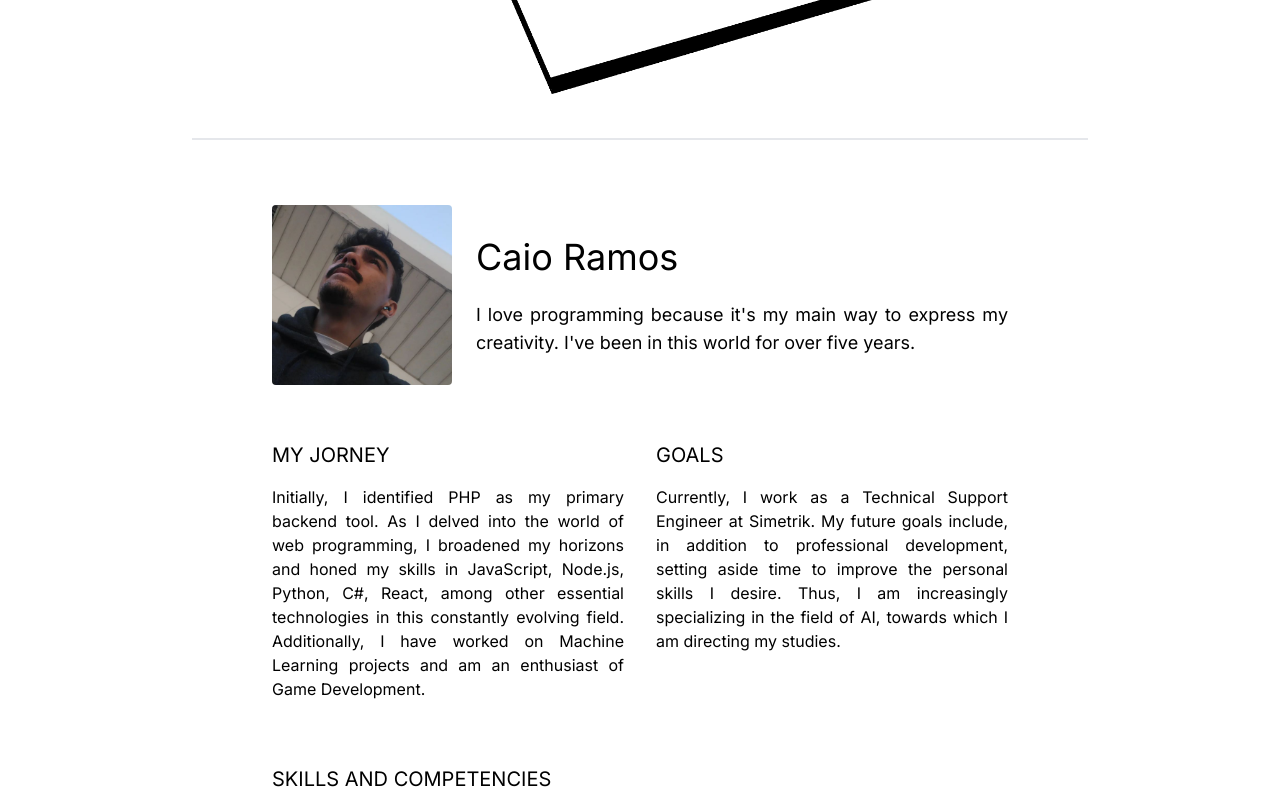
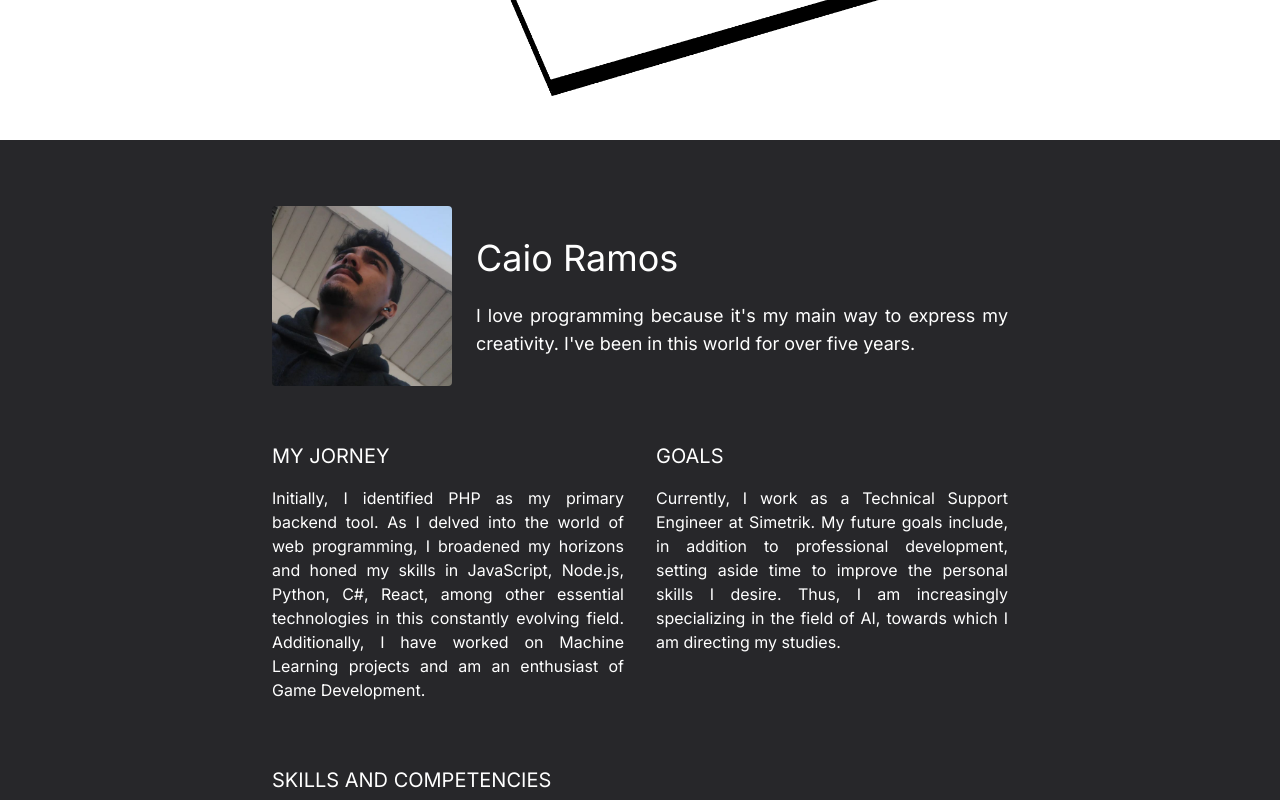
Before and after one commit to CaioLr/portfolio_v2, a Next.js app: page / in a window 1280 px wide. Shown: the part 660-1460 px from the top of the page. Built offline with nearby package versions, Linux system fonts and the light colour scheme.

Commit message:
refactor(pages/components): adjusts after dark mode

```diff
--- a/src/app/Components/ProjectsBox.tsx
+++ b/src/app/Components/ProjectsBox.tsx
@@ -2,7 +2,7 @@ import React from 'react'
 
 const ProjectsBox = () => {
   return (
-    <div className='bg-red-800 w-full h-full'>
+    <div className='bg-gray-900 w-full h-full'>
 
     </div>
   )
--- a/src/app/pages/About.tsx
+++ b/src/app/pages/About.tsx
@@ -36,30 +36,30 @@ const About = (props: any) => {
     <div id='about' className='flex h-screen w-full justify-center'>
 
     {/* WEB */}
-    <div className='hidden lg:flex flex-col h-screen w-[70%]'>
-      <div className='flex flex-col w-full h-full justify-center'>
+    <div className='hidden lg:flex flex-col h-screen w-full bg-zinc-800 items-center'>
+      <div className='flex flex-col w-[70%] h-full justify-center '>
 
         <div className="flex justify-start mb-4 mt-10 px-20">
               <img className="object-cover w-[180px] h-[180px] self-center mb-6 rounded" src="about/fotocaio.jpg" alt=""/>
               <div>
-                <p className="text-4xl mb-6 pl-6 pt-8">Caio Ramos</p >
-                <p className="text-lg mb-6 pl-6 text-justify">{texts[props.language]['text1']}</p>
+                <p className="text-4xl text-white mb-6 pl-6 pt-8">Caio Ramos</p >
+                <p className="text-lg  text-white mb-6 pl-6 text-justify">{texts[props.language]['text1']}</p>
               </div>
         </div>
 
         <div className='flex flex-row my-4 px-20 justify-evenly'>
             <div className='flex flex-col w-full justify-start mr-8'>
-              <p className='text-xl uppercase mb-4'>{texts[props.language]['title1']}</p>
-              <p className='text-base text-justify'>{texts[props.language]['text2']}</p>
+              <p className='text-xl text-white uppercase mb-4'>{texts[props.language]['title1']}</p>
+              <p className='text-base text-white text-justify'>{texts[props.language]['text2']}</p>
             </div>
             <div className='flex flex-col w-full justify-start'>
-              <p className='text-xl uppercase mb-4'>{texts[props.language]['title2']}</p>
-              <p className='text-base text-justify'>{texts[props.language]['text3']}</p>
+              <p className='text-xl text-white uppercase mb-4'>{texts[props.language]['title2']}</p>
+              <p className='text-base text-white text-justify'>{texts[props.language]['text3']}</p>
             </div>
         </div>
 
         <div className='flex flex-col  mb-5 mt-12 px-20'>
-          <p className='text-xl uppercase mb-6'>{texts[props.language]['title3']}</p>
+          <p className='text-xl text-white uppercase mb-6'>{texts[props.language]['title3']}</p>
           <div className='flex flex-wrap mb-4'>
 
             <img className='mr-4' src="https://cdn.jsdelivr.net/gh/devicons/devicon@latest/icons/php/php-original.svg" width="40" height="40"/>
@@ -81,12 +81,12 @@ const About = (props: any) => {
         </div>
 
       </div>
-      <Line></Line>
+
     </div>
 
     {/* MOBILE */}
     <div className='flex lg:hidden flex-col h-screen w-[90%]'>
-    <div className='w-full h-full'>
+    <div className='flex flex-col w-full h-full justify-center'>
 
         <div className="flex flex-col justify-start mb-4 mt-6 px-0">
             <div className='flex flex-row'>
@@ -136,7 +136,7 @@ const About = (props: any) => {
 
         </div>
 
-    <Line></Line>
+
     </div>
 
     </div>
--- a/src/app/pages/Start.tsx
+++ b/src/app/pages/Start.tsx
@@ -42,7 +42,6 @@ const Start = (props: any) => {
 
       </div>
 
-      <Line></Line>
     </div>
 
     {/* MOBILE */}
@@ -65,7 +64,7 @@ const Start = (props: any) => {
 
       </div>
 
-    <Line></Line>
+
     </div>
 
     </div>
```
